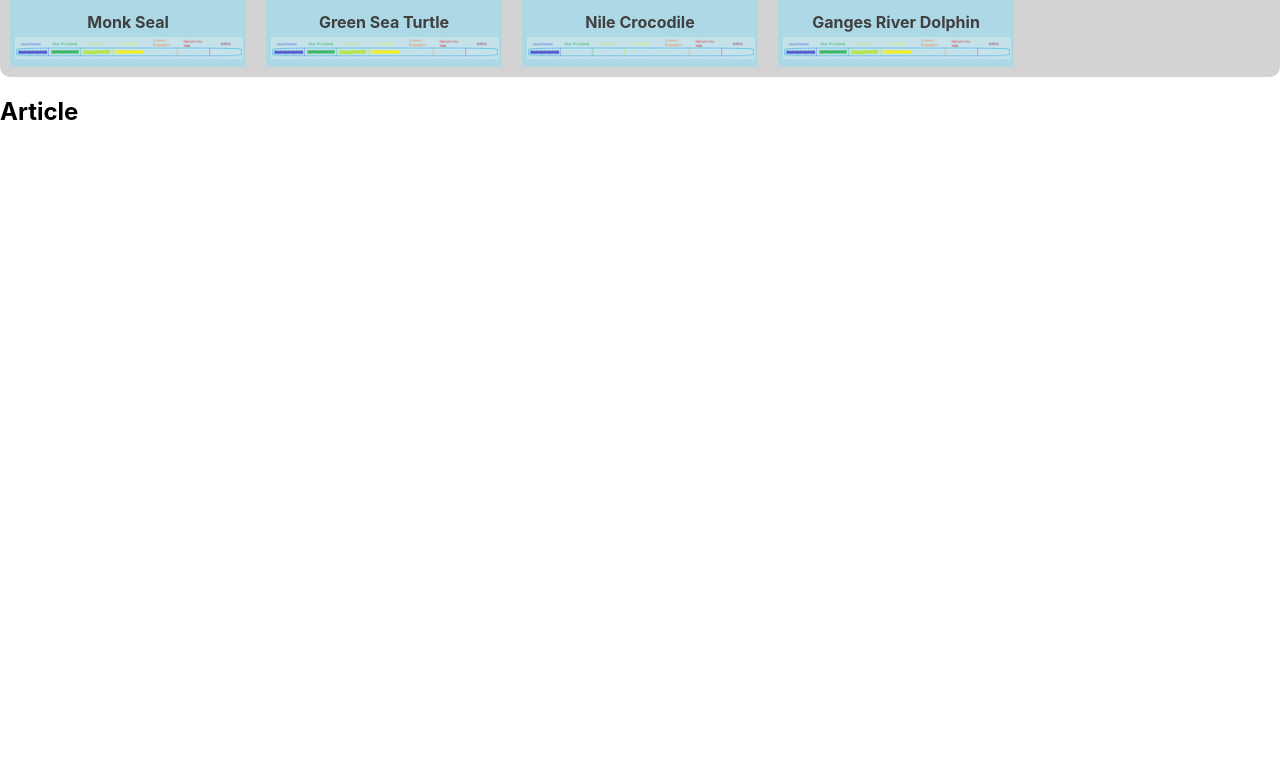
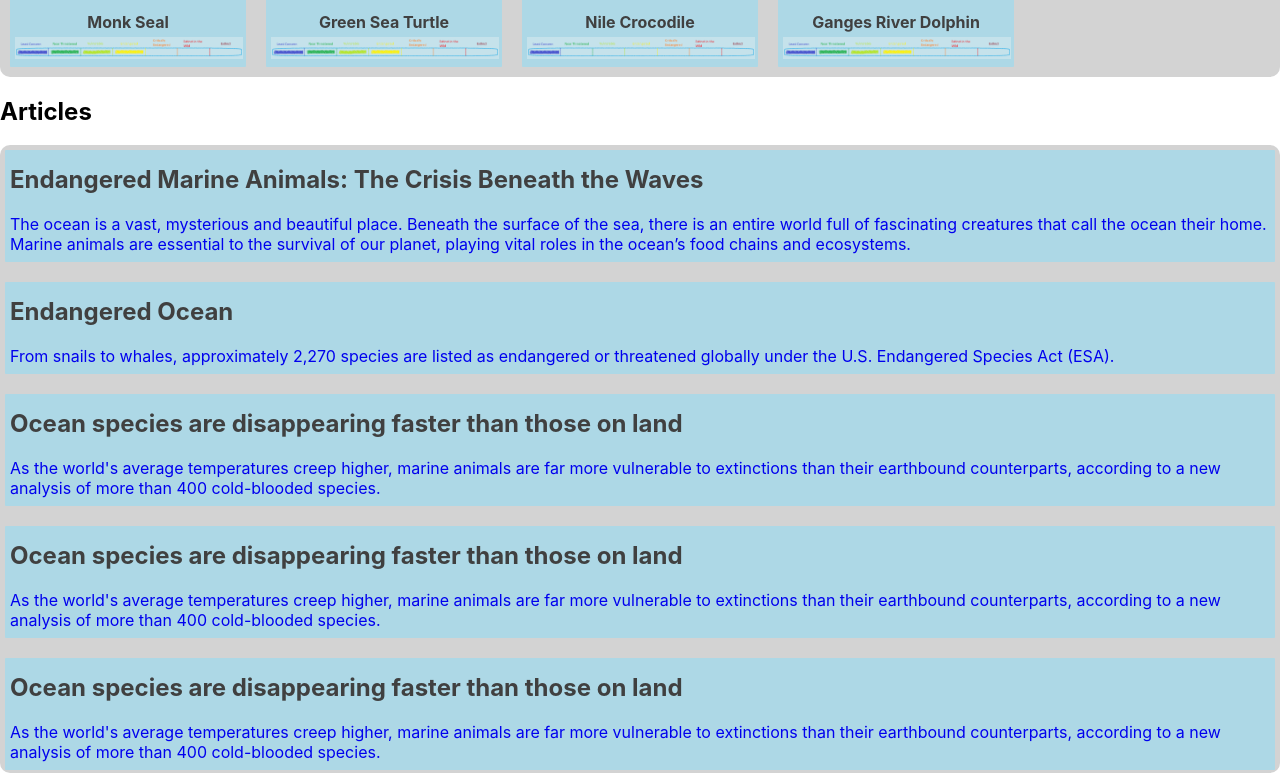
Before and after one commit to Kieran-White/Marine-Species, a React (Create React App) app in the folder client/: page / in a window 1280 px wide. Shown: the part 671-1444 px from the top of the page. Before the commit the page ends 836 px from the top, so only its background shows below. Built offline with nearby package versions, Linux system fonts and the light colour scheme.

Commit message:
Article Page

```diff
--- /dev/null
+++ b/client/src/components/ArticleList.css
@@ -0,0 +1,45 @@
+
+#articleListContainer {
+    text-decoration: none;
+    padding: 5px;
+    padding-bottom: 3px;
+    border-radius: 10px;
+    background-color: lightgray;
+}
+
+.ArticleGrid {
+    display: grid;
+    grid-template-columns: 1fr;
+    gap: 20px;
+}
+
+.home-article-list {
+    text-decoration: none;
+    display: grid;
+    gap: 20px;
+}
+
+.article-container {
+    text-decoration: inherit;
+    padding: 5px;
+    padding-bottom: 8px;
+    border-radius: 1px;
+    background-color: lightblue;
+    text-align: left;
+}
+
+.article-name {
+    text-decoration: inherit;
+    display: block;
+    margin-top: 10px;
+    font-weight: bold;
+    color: rgb(64, 64, 64);
+}
+
+.article-subtitle {
+    margin: 0;
+}
+
+a {
+    text-decoration: none;
+}
--- a/client/src/components/ArticleList.js
+++ b/client/src/components/ArticleList.js
@@ -1,13 +1,29 @@
-export default function ArticleList() {
-    return (
-      <div className="home-article-section">
-        <h2>Article</h2>
-        <span className="home-article-text">
-          <span>
-            {/* Article text goes here */}
-          </span>
-          <br />
-        </span>
-      </div>
-    );
-  }
+import React from 'react';
+import "./ArticleList.css";
+import { Link } from 'react-router-dom';
+
+export default class ArticleList extends React.Component {
+    articles = [
+        { headline: "Endangered Marine Animals: The Crisis Beneath the Waves", subtitle: "The ocean is a vast, mysterious and beautiful place. Beneath the surface of the sea, there is an entire world full of fascinating creatures that call the ocean their home. Marine animals are essential to the survival of our planet, playing vital roles in the ocean’s food chains and ecosystems.", url: "https://www.gvi.co.uk/blog/smb-endangered-marine-animals-the-crisis-beneath-the-waves/" },
+        { headline: "Endangered Ocean", subtitle: "From snails to whales, approximately 2,270 species are listed as endangered or threatened globally under the U.S. Endangered Species Act (ESA).", url: "https://ocean.si.edu/conservation/solutions-success-stories/endangered-ocean" },
+        { headline: "Ocean species are disappearing faster than those on land", subtitle: "As the world's average temperatures creep higher, marine animals are far more vulnerable to extinctions than their earthbound counterparts, according to a new analysis of more than 400 cold-blooded species.", url: "https://www.nationalgeographic.com/environment/article/ocean-species-disappear-faster-climate-change-impacts-cold-blooded-animals-harder" },
+        { headline: "Ocean species are disappearing faster than those on land", subtitle: "As the world's average temperatures creep higher, marine animals are far more vulnerable to extinctions than their earthbound counterparts, according to a new analysis of more than 400 cold-blooded species.", url: "https://www.nationalgeographic.com/environment/article/ocean-species-disappear-faster-climate-change-impacts-cold-blooded-animals-harder" },
+        { headline: "Ocean species are disappearing faster than those on land", subtitle: "As the world's average temperatures creep higher, marine animals are far more vulnerable to extinctions than their earthbound counterparts, according to a new analysis of more than 400 cold-blooded species.", url: "https://www.nationalgeographic.com/environment/article/ocean-species-disappear-faster-climate-change-impacts-cold-blooded-animals-harder" },
+        // Add more articles as needed
+    ]
+    render() {
+        return (
+            <div>
+                <h2 className="articles-header">Articles</h2>
+                <div className='ArticleGrid' id='articleListContainer'>
+                    {this.articles.map((article, index) => (
+                        <Link key={index} to={article.url} className="article-container">
+                            <h2 className="article-name">{article.headline} </h2>
+                            <p className="article-subtitle">{article.subtitle}</p>
+                        </Link>
+                    ))}
+                </div>
+            </div>
+        );
+    }
+}
--- a/client/src/pages/Articles.js
+++ b/client/src/pages/Articles.js
@@ -1,9 +1,11 @@
-export default function Articles(){
+import React from 'react';
+import './Articles.css';
+import ArticleList from '../components/ArticleList';
+
+export default function Articles() {
     return (
-        <>
-            <h1>h1</h1>
-            <p>p1</p>
-            <p>p2</p>
-        </>
+        <div className='ArticleGrid'>
+            <ArticleList />
+        </div>
     );
 }
```
Also changed, not shown: client/src/pages/Articles.css (added).
